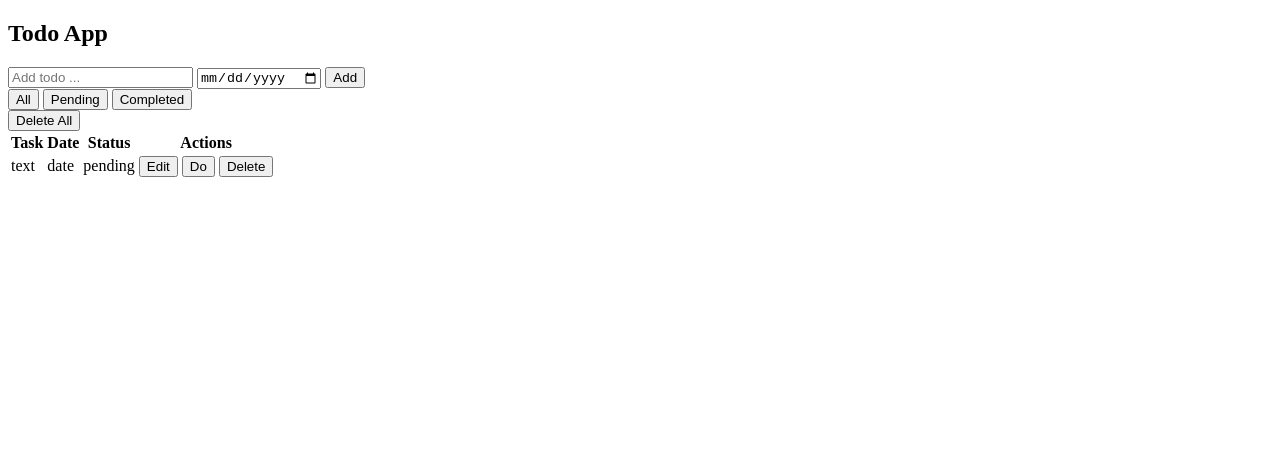
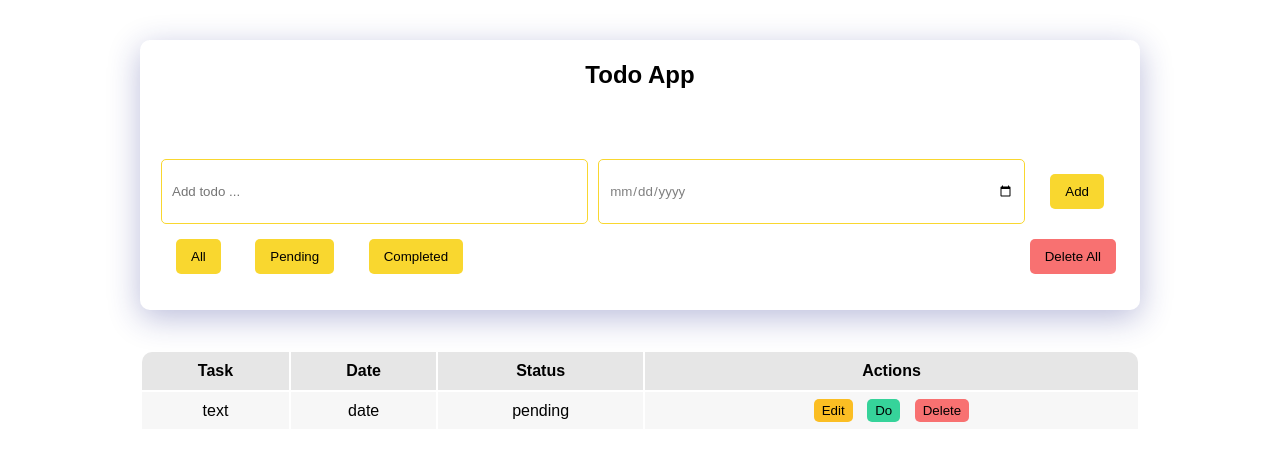
Before and after one commit to mobinaShahbazi83/todo-app-js, a plain HTML site: page index.html in a window 1280 px wide. Drawn offline with Linux system fonts and the light colour scheme.

Commit message:
Implement css

```diff
--- a/css/style.css
+++ b/css/style.css
@@ -0,0 +1,125 @@
+:root {
+    --color-primary: #f9d72f;
+    --color-background: #e6e6e6;
+    --color-task: #f7f7f7;
+    --color-success: #36d39a;
+    --color-warning: #fbbe23;
+    --color-error: #f87171;
+}
+
+* {
+    padding: 0;
+    margin: 0;
+    box-sizing: border-box;
+    font-family: Arial, Helvetica, sans-serif;
+}
+
+body {
+    max-width: 1000px;
+    margin: auto;
+}
+
+.container {
+    width: 100%;
+    margin: 40px auto 40px;
+    padding: 20px;
+    display: flex;
+    flex-direction: column;
+    align-items: center;
+    box-shadow: 0 8px 32px 0 rgba(31, 38, 135, 0.3);
+    border-radius: 10px;
+    border: 1px solid rgba(255, 255, 255, 0.18);
+}
+
+h2 {
+    font-size: 1.5rem;
+    margin-bottom: 30px;
+}
+
+.input-section {
+    width: 100%;
+    display: flex;
+    justify-content: space-between;
+    margin-top: 40px;
+}
+
+.input-section input {
+    margin-right: 10px;
+    width: 100%;
+    border: var(--color-primary) 1px solid;
+    border-radius: 5px;
+    padding: 10px;
+    color: gray;
+}
+
+.input-section input:focus {
+    outline: none;
+    border-width: 2px;
+}
+
+button {
+    background-color: var(--color-primary);
+    border: none;
+    cursor: pointer;
+    padding: 10px 15px;
+    border-radius: 5px;
+    margin: 15px;
+}
+
+button:hover {
+    opacity: 0.8;
+}
+
+.todos-operator {
+    width: 100%;
+    display: flex;
+    justify-content: space-between;
+}
+
+#delete-all-button {
+    background-color: var(--color-error);
+    margin-right: 3px;
+}
+
+table {
+    width: 100%;
+}
+
+thead {
+    background-color: var(--color-background);
+}
+
+thead th {
+    padding: 10px;
+}
+
+thead th:first-child {
+    border-top-left-radius: 10px;
+}
+
+thead th:last-child {
+    border-top-right-radius: 10px;
+}
+
+tbody td {
+    background-color: var(--color-task);
+    padding: 5px 10px;
+    text-align: center;
+}
+
+tbody td button {
+    padding: 4px 8px;
+    margin: 2px 5px;
+}
+
+tbody td button:nth-child(1) {
+    background-color: var(--color-warning);
+}
+
+tbody td button:nth-child(2) {
+    background-color: var(--color-success);
+}
+
+tbody td button:nth-child(3) {
+    background-color: var(--color-error);
+}
--- a/index.html
+++ b/index.html
@@ -21,7 +21,7 @@
                 <button class="filter-todos">Pending</button>
                 <button class="filter-todos">Completed</button>
             </div>
-            <button>Delete All</button>
+            <button id="delete-all-button">Delete All</button>
         </div>
     </div>
 
```
